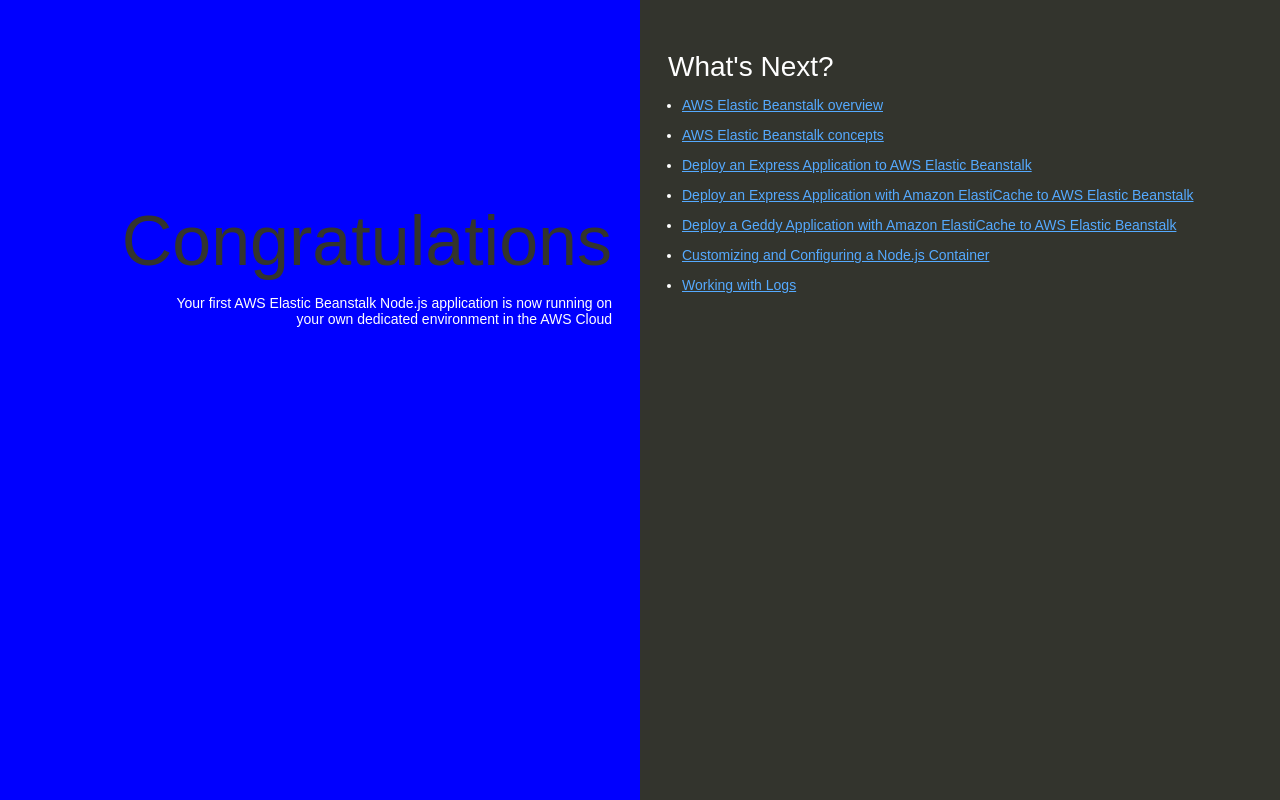
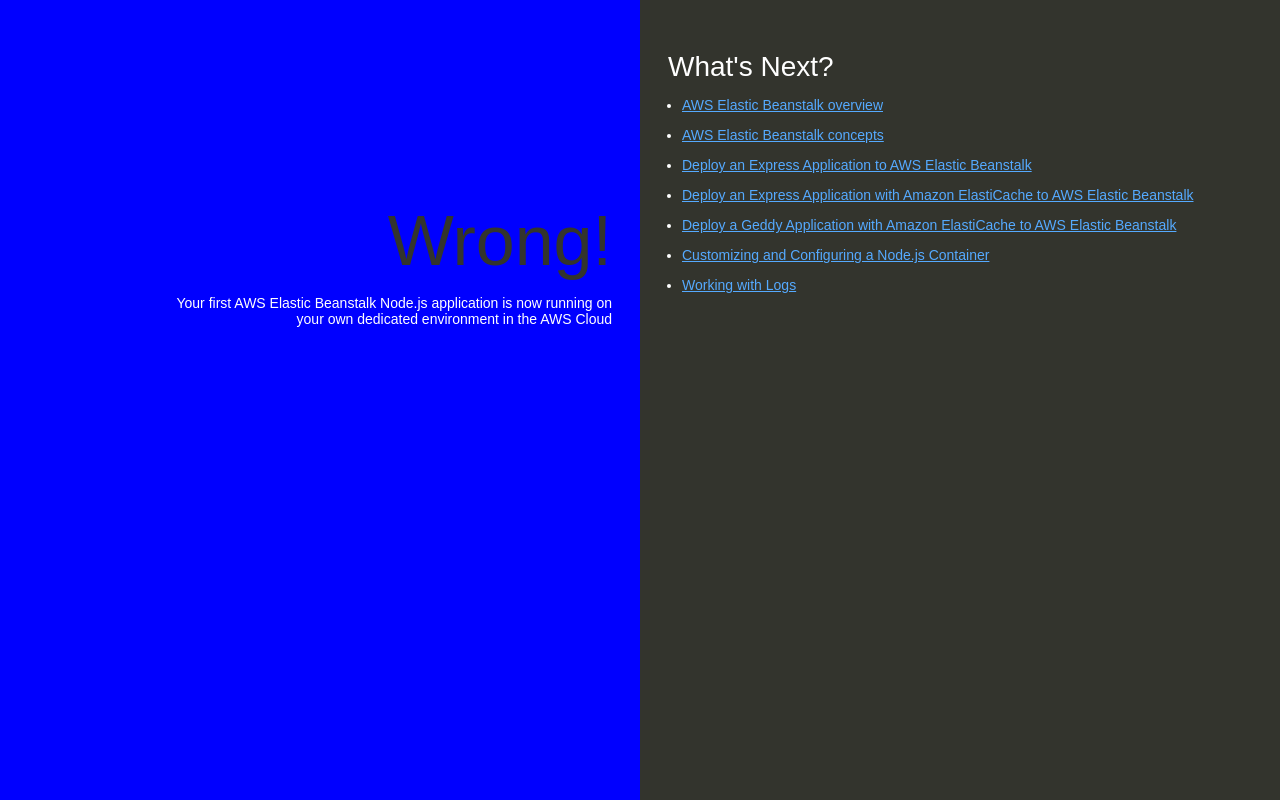
Before and after one commit to SherifWD/aws-track, a website: page aws-cicd/nodejs-v2-blue/index.html in a window 1280 px wide. Drawn offline with Linux system fonts and the light colour scheme.

Commit message:
Update index.html

```diff
--- a/aws-cicd/nodejs-v2-blue/index.html
+++ b/aws-cicd/nodejs-v2-blue/index.html
@@ -74,7 +74,7 @@
   </head>
   <body>
     <div class="textColumn">
-      <h1>Congratulations</h1>
+      <h1>Wrong!</h1>
       <p>Your first AWS Elastic Beanstalk Node.js application is now running on your own dedicated environment in the AWS Cloud</p>
     </div>
     <div class="linksColumn">
```
